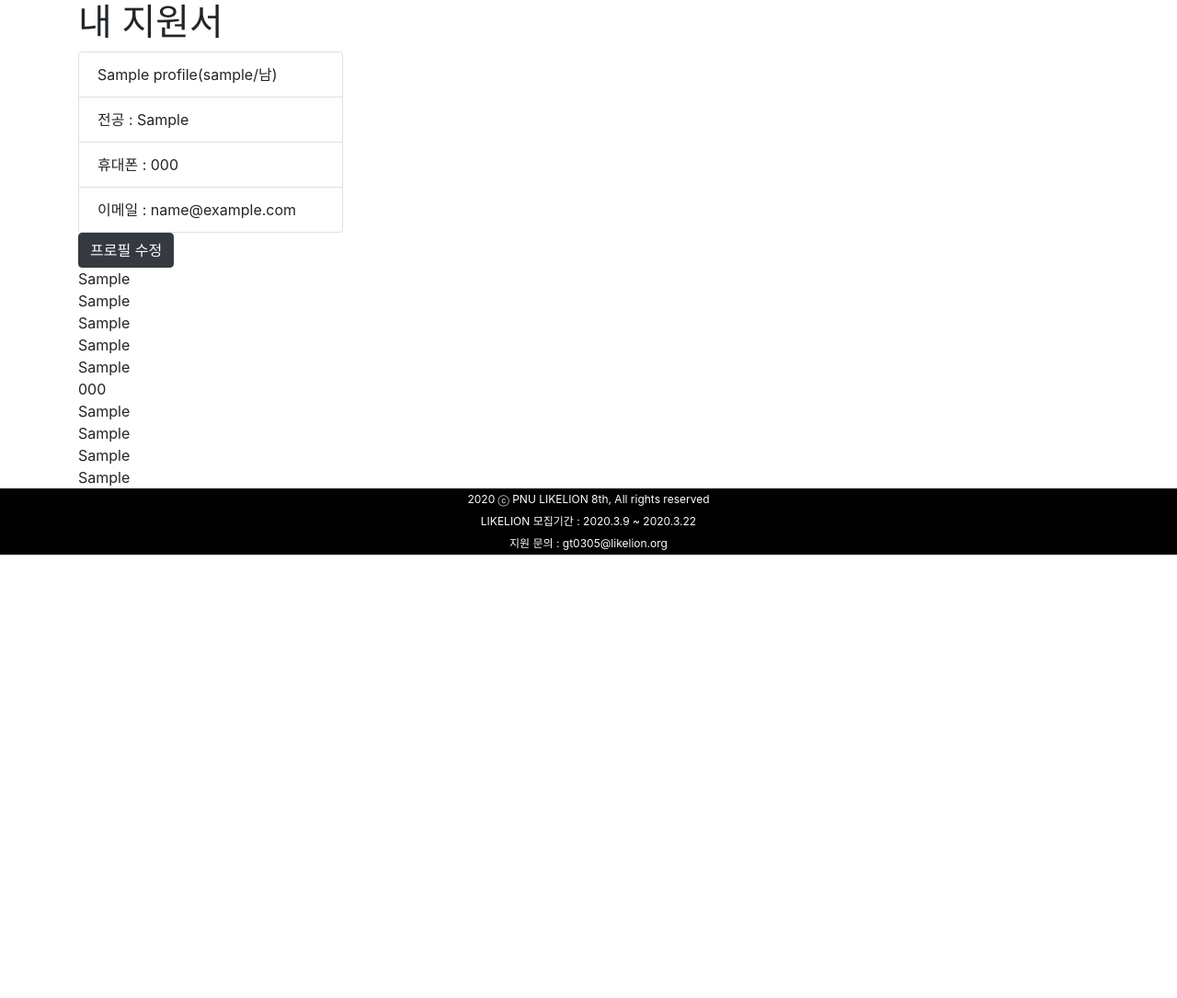
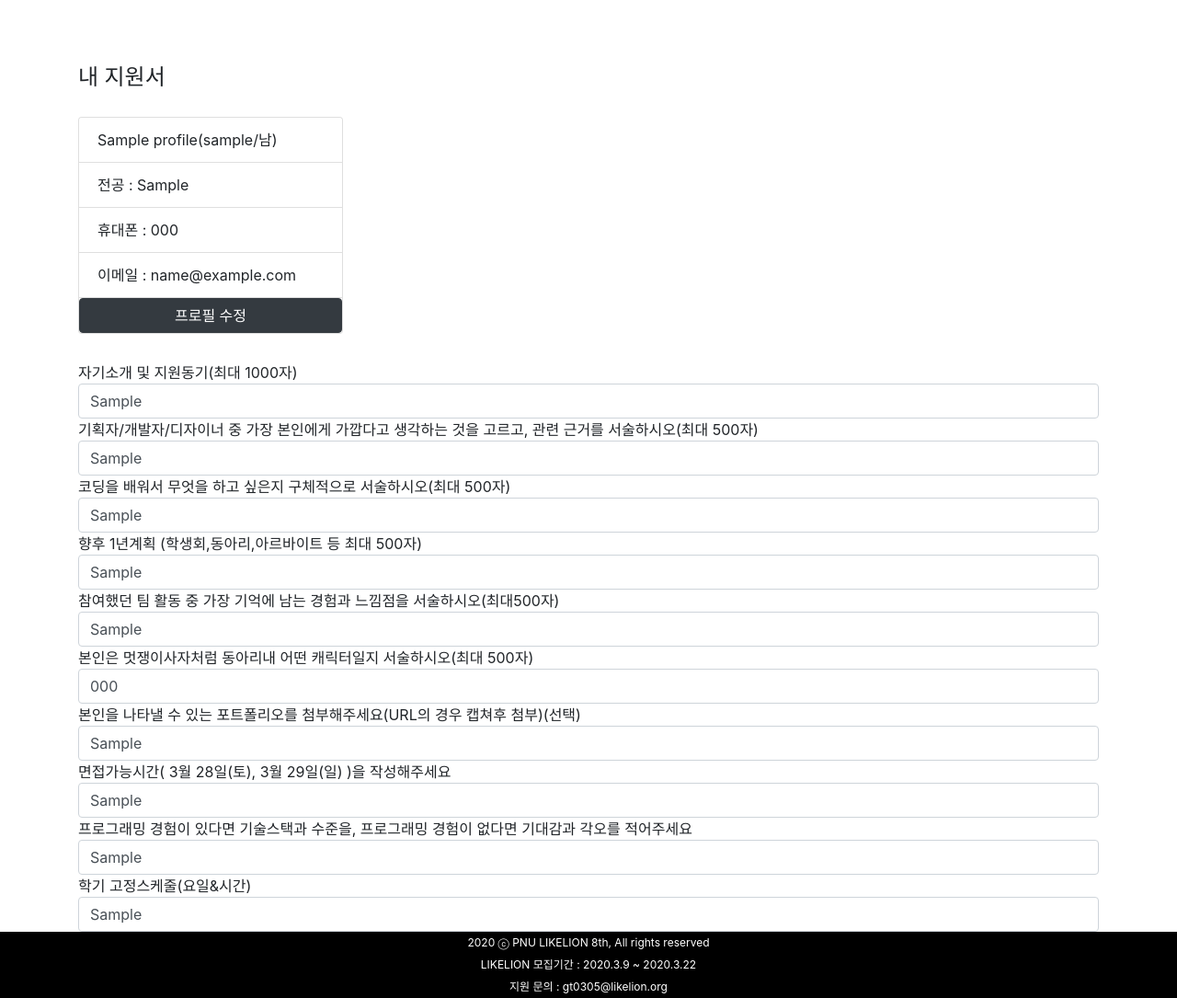
Before and after one commit to PnuLikelion8th/apply-pnu8th, a Django app: page /apply_detail/1 in a window 1280 px wide. Shown: the part 66-1151 px from the top of the page at 92% size. Before the commit the page ends 669 px from the top, so only its background shows below. Run offline with Django 3.2, Linux system fonts and the light colour scheme; a user stored in the database is signed in; tables that the repository leaves empty hold one stand-in row (values such as "Sample post"); parts of the project's set-up code (start-up, migrations or seed data) failed here and were passed over; some libraries are stand-ins or nearby versions.

Commit message:
[수정] 디자인 수정중

```diff
--- /dev/null
+++ b/apply_pnu/static/css/apply_detail.css
@@ -0,0 +1,5 @@
+.custom_card{
+    display: inline-flex;
+    margin-top:20px;
+    margin-bottom:30px;
+}
--- a/apply_pnu/static/css/base.css
+++ b/apply_pnu/static/css/base.css
@@ -29,3 +29,7 @@ nav img {
 .bg-dark {
  background-color: black !important;
 }
+
+.custom_container{
+    margin-top:70px;
+}
--- a/apply_pnu/templates/apply_detail.html
+++ b/apply_pnu/templates/apply_detail.html
@@ -12,47 +12,77 @@ PNULikeLion-apply_detail
 
 
 {% block contents %}
-    <h1>내 지원서</h1>
-    <div class="card" style="width: 18rem;">
+    <h4 class="my_info_title">내 지원서</h4>
+    <div class="card custom_card" style="width: 18rem;">
         <ul class="list-group list-group-flush">
             <li class="list-group-item">{{apply_one.author.name}}({{user}}/{{apply_one.author.m_or_f}})</li>
             <li class="list-group-item">전공 : {{apply_one.author.major}}</li>
             <li class="list-group-item">휴대폰 : {{apply_one.author.phone_number}}</li>
             <li class="list-group-item">이메일 : {{apply_one.author.email}}</li>
         </ul>
+        <button type="button" class="btn btn-dark">프로필 수정</button>
     </div>
-    <button type="button" class="btn btn-dark">프로필 수정</button>
 
 
     <div class="">
+        <div class="apply_label">자기소개 및 지원동기(최대 1000자)</div>
+        <div class="form-control">
 {{apply_one.introduce}}
         </div>
+    </div>
     <div class="">
+        <div class="apply_label">기획자/개발자/디자이너 중 가장 본인에게 가깝다고 생각하는 것을 고르고, 관련 근거를 서술하시오(최대 500자)</div>
+        <div class="form-control">
 {{apply_one.position}}
         </div>
+    </div>
     <div class="">
+        <div class="apply_label">코딩을 배워서 무엇을 하고 싶은지 구체적으로 서술하시오(최대 500자)</div>
+        <div class="form-control">
 {{apply_one.goal}}
         </div>
+    </div>
     <div class="">
+        <div class="apply_label">향후 1년계획 (학생회,동아리,아르바이트 등 최대 500자)</div>
+        <div class="form-control">
 {{apply_one.plan}}
         </div>
+    </div>
     <div class="">
+        <div class="apply_label">참여했던 팀 활동 중 가장 기억에 남는 경험과 느낌점을 서술하시오(최대500자)</div>
+        <div class="form-control">
 {{apply_one.team}}
         </div>
+    </div>
     <div class="">
+        <div class="apply_label">본인은 멋쟁이사자처럼 동아리내 어떤 캐릭터일지 서술하시오(최대 500자)</div>
+        <div class="form-control">
 {{apply_one.concept}}
         </div>
+    </div>
     <div class="">
+        <div class="apply_label">본인을 나타낼 수 있는 포트폴리오를 첨부해주세요(URL의 경우 캡쳐후 첨부)(선택)</div>
+        <div class="form-control">
 {{apply_one.portfolio}}
         </div>
+    </div>
     <div class="">
+        <div class="apply_label">면접가능시간( 3월 28일(토), 3월 29일(일) )을 작성해주세요</div>
+        <div class="form-control">
 {{apply_one.interview}}
         </div>
+    </div>
     <div class="">
+        <div class="apply_label">프로그래밍 경험이 있다면 기술스택과 수준을, 프로그래밍 경험이 없다면 기대감과 각오를 적어주세요</div>
+        <div class="form-control">
 {{apply_one.experience}}
         </div>
+    </div>
     <div class="">
+        <div class="apply_label">학기 고정스케줄(요일&시간)</div>
+        <div class="form-control">
 {{apply_one.schedule}}
+        </div>
     </div>
 
 
--- a/templates/base.html
+++ b/templates/base.html
@@ -73,7 +73,7 @@
         </ul>
     </nav>
 
-    <div class="container">
+    <div class="container custom_container">
 
 
         {%block contents%}
```
Lines whose indentation alone changed are shown as unchanged.
